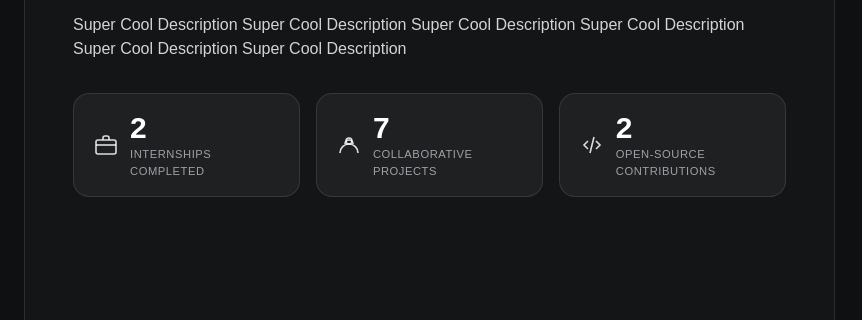
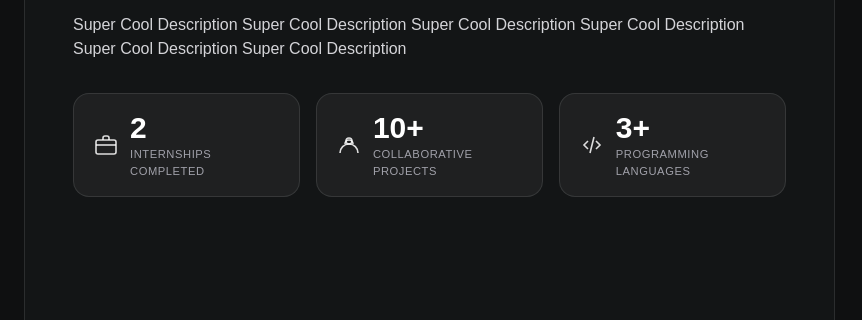
Before and after one commit to kvnfrr/kvnfrr.github.io, an Astro site: page / in a window 1280 px wide. Shown: the part 320-640 px from the top of the page, 0-862 px from the left. Built offline with nearby package versions, Linux system fonts and the light colour scheme; Astro itself is replaced by a stand-in of ours.

Commit message:
changed quick fact

```diff
--- a/src/pages/index.astro
+++ b/src/pages/index.astro
@@ -118,7 +118,7 @@ const stacks = [
           <path stroke-width="1.6" d="M3 20a6 6 0 0 1 18 0"/>
         </svg>
         <div>
-          <div class="text-3xl font-extrabold text-white tabular-nums" data-countup data-target="7">7</div>
+          <div class="text-3xl font-extrabold text-white tabular-nums" data-countup data-target="7">10+</div>
           <div class="text-[11px] uppercase tracking-wide text-zinc-400">Collaborative Projects</div>
         </div>
       </div>
@@ -131,8 +131,8 @@ const stacks = [
                     <path stroke-width="1.6" d="m8 16-4-4 4-4M16 8l4 4-4 4M14 4l-4 16"/>
                   </svg>
                   <div>
-                    <div class="text-3xl font-extrabold text-white tabular-nums" data-countup data-target="2">2</div>
-                    <div class="text-[11px] uppercase tracking-wide text-zinc-400">Open-Source Contributions</div>
+                    <div class="text-3xl font-extrabold text-white tabular-nums" data-countup data-target="2">3+</div>
+                    <div class="text-[11px] uppercase tracking-wide text-zinc-400">Programming Languages</div>
                   </div>
                 </div>
               </div>
```
